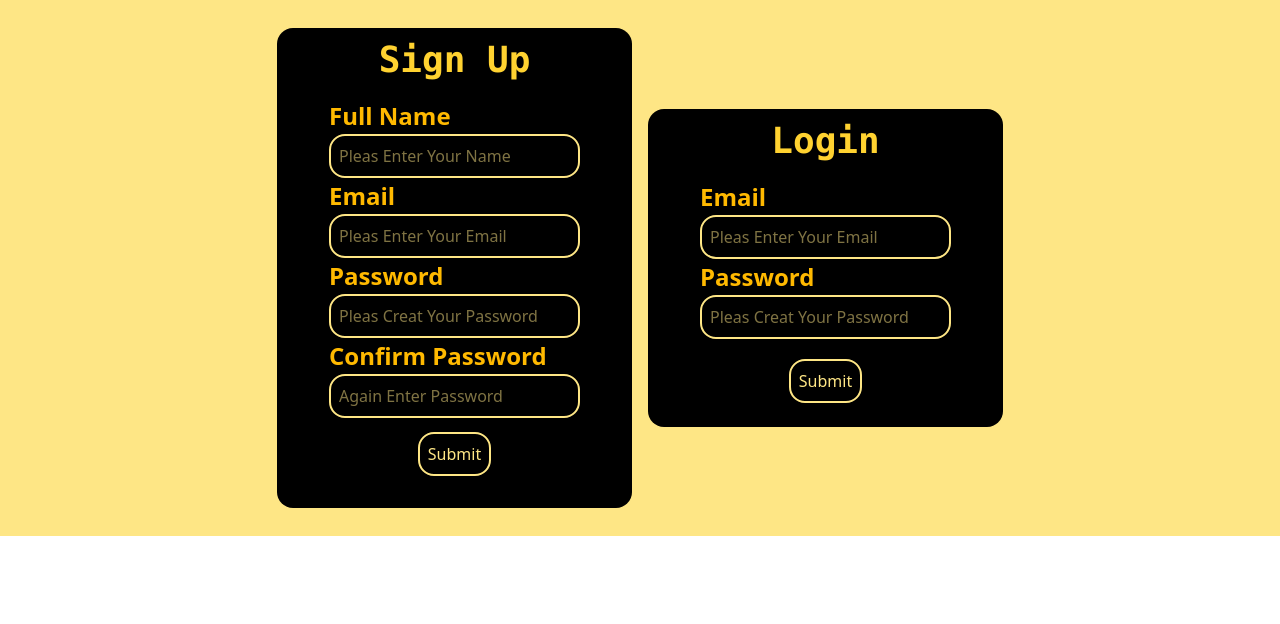
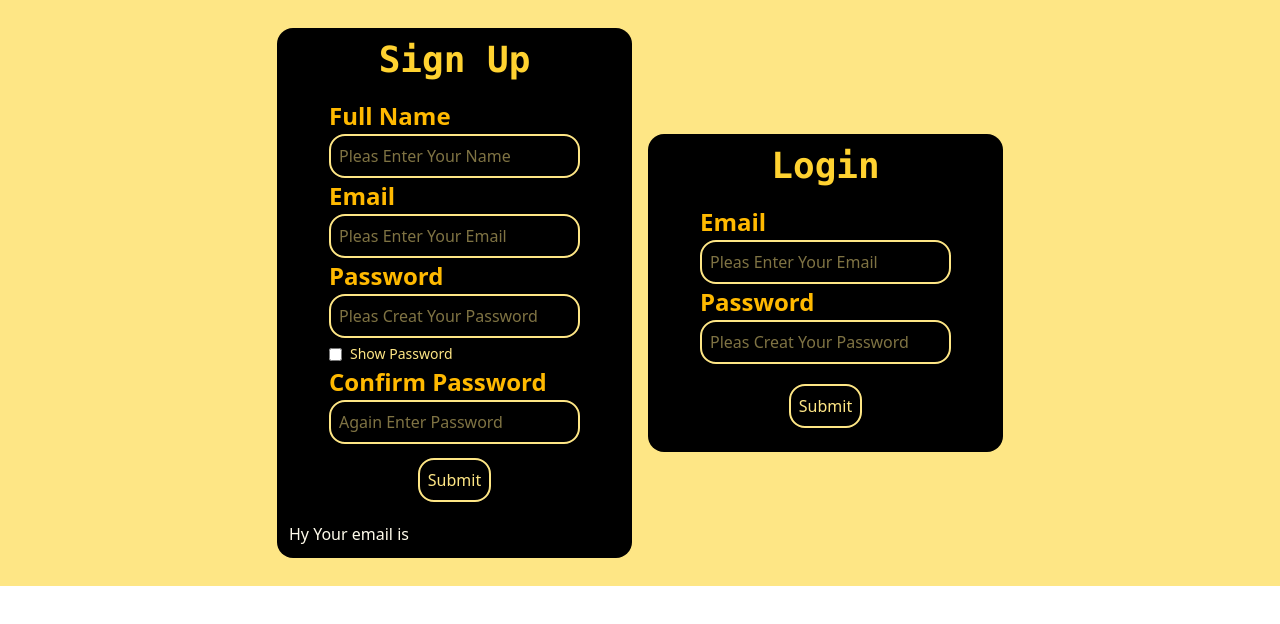
Before and after one commit to UMER-FAROOQ-attari/React_Assignment_Form, a React (Vite) app: page / in a window 1280 px wide. Shown: the top 624 px of the page. Built offline with nearby package versions, Linux system fonts and the light colour scheme.

Commit message:
some changes

```diff
--- a/src/components/SignUp.jsx
+++ b/src/components/SignUp.jsx
@@ -1,17 +1,29 @@
     import React, { useState } from 'react'
     const SignUp = () => {
-    const [msg , setMsg] = useState("")
-    const [name,setName] = useState("");
-    const [email,setEmail] = useState("");
-    const [password,setPassword] = useState("");
-    const [confirm,setConfirm] = useState("");
+        const [showPassword, setShowPassword] = useState(false);
+        const [msg,setMsg] = useState("")
+        const [form , setForm] = useState({
+        name:"",
+        email:"",
+        password:"",
+        confirm:""
+    })
+function submit(e){
+    const name = e.target.name
+    const value = e.target.value
+    setForm((per)=>{
+
+        return{...per,[name]:value}
+
+    })
+}
     let smallabc = ['a', 'b', 'c', 'd', 'e', 'f', 'g', 'h', 'i', 'j', 'k', 'l', 'm', 'n', 'o', 'p', 'q', 'r', 's', 't', 'u', 'v', 'w', 'x', 'y', 'z']
     let bigABC =  ['A', 'B', 'C', 'D', 'E', 'F', 'G', 'H', 'I', 'J', 'K', 'L', 'M', 'N', 'O', 'P', 'Q', 'R', 'S', 'T', 'U', 'V', 'W', 'X', 'Y', 'Z']
     let specialCharacter  = ['@','#','$','%','&','!']
 
     function      signUP(e){
     e.preventDefault()
-    let chr = password.split("");
+    let chr = form.password.split("");
     let smalletter = false;
     let bigletter = false;
     let specialletter = false
@@ -26,7 +38,7 @@
         specialletter = true
     }
     });
-    if(password.length < 8){
+    if(form.password.length < 8){
     setMsg("Password must be at least 8 characters")
     return;
     }
@@ -42,16 +54,13 @@
         setMsg("Pleas add Special Chracter")
     return;
     }
-    if(confirm != password){
+    if(form.confirm != form.password){
     setMsg("Confirm Passwords do not match! ")
     return;
     }
-    localStorage.setItem(email,password)
+    localStorage.setItem(form.email,form.password)
     setMsg("Signup Successfully Done!")
-    setName("")
-    setEmail("")
-    setPassword("")
-    setConfirm("")
+
     }
     return (
     <>
@@ -61,19 +70,23 @@
         <form onSubmit={signUP} className='' >
     <div className="flex flex-col p-2 mt-3 gap-0.5 px-10">
     <label htmlFor="fullName"  className='text-2xl font-bold text-amber-400'>Full Name</label>
-    <input  value={name} onChange={(e)=> setName(e.target.value)} type="text"  className='border-2 p-2 rounded-2xl text-amber-200 bg-black' id='fullName'  placeholder='Pleas Enter Your Name' required />
+    <input name='name' value={form.name} onChange={submit} type="text"  className='border-2 p-2 rounded-2xl text-amber-200 bg-black' id='fullName'  placeholder='Pleas Enter Your Name' required />
     <label htmlFor="userEmail" className='text-2xl font-bold text-amber-400'>Email</label>
-    <input value={email} onChange={(e)=> setEmail(e.target.value)} type="email" className='border-2 p-2 rounded-2xl  text-amber-200  bg-black' id='userEmail' placeholder='Pleas Enter Your Email' required/>
+    <input name='email' value={form.email} onChange={submit} type="email" className='border-2 p-2 rounded-2xl  text-amber-200  bg-black' id='userEmail' placeholder='Pleas Enter Your Email' required/>
     <label htmlFor="password" className='text-2xl font-bold text-amber-400'>Password</label>
-    <input value={password} onChange={(e)=> setPassword(e.target.value)} type="password" className='border-2 p-2 rounded-2xl  text-amber-200  bg-black' id="password"  placeholder='Pleas Creat Your Password' required/>
+    <input name='password' value={form.password} onChange={submit} type={showPassword ? "text" : "password"}  className='border-2 p-2 rounded-2xl  text-amber-200  bg-black' id="password"  placeholder='Pleas Creat Your Password' required/>
+    <label className="text-amber-200 text-sm mt-1 flex items-center">
+  <input type="checkbox"onChange={(e) => setShowPassword(e.target.checked)} className="mr-2"/>
+  Show Password
+</label>
     <label htmlFor="cnfrmpassword" className='text-2xl font-bold text-amber-400'>Confirm Password</label>
-    <input type="password" value={confirm} onChange={(e)=> setConfirm(e.target.value)} className='border-2 p-2 rounded-2xl  text-amber-200  bg-black' id="cnfrmpassword"  placeholder='Again Enter Password'   required/>
+    <input name='confirm' type="password" value={form.confirm} onChange={submit} className='border-2 p-2 rounded-2xl  text-amber-200  bg-black' id="cnfrmpassword"  placeholder='Again Enter Password'   required/>
     <div className="submit text-center m-3">
     <input type="submit"  className="btn border-2 w-fit bg-black text-amber-200 p-2 rounded-2xl font-medium cursor-pointer" />
 
     </div>
     </div>
-
+    <p className='text-amber-50'>{`Hy ${form.name} Your email is ${form.email}`}</p>
 
         </form>
     </div>
```
